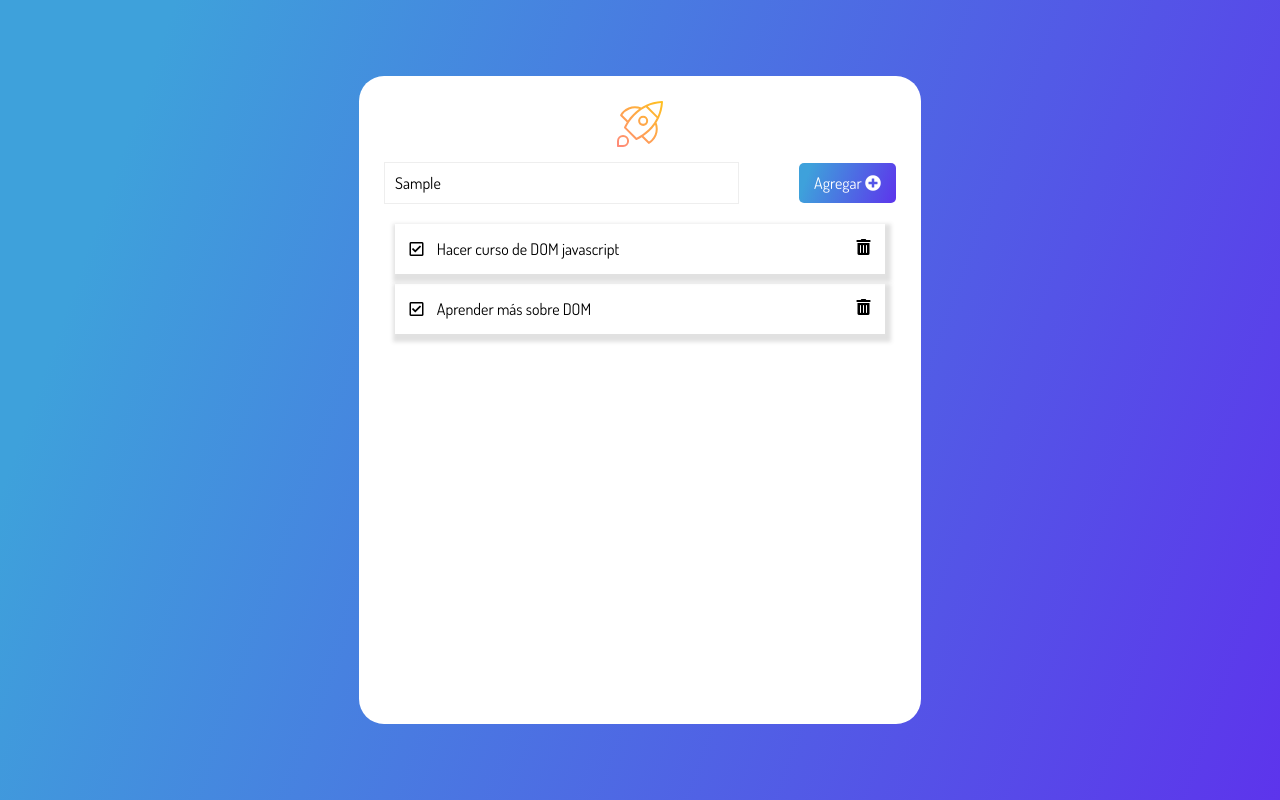
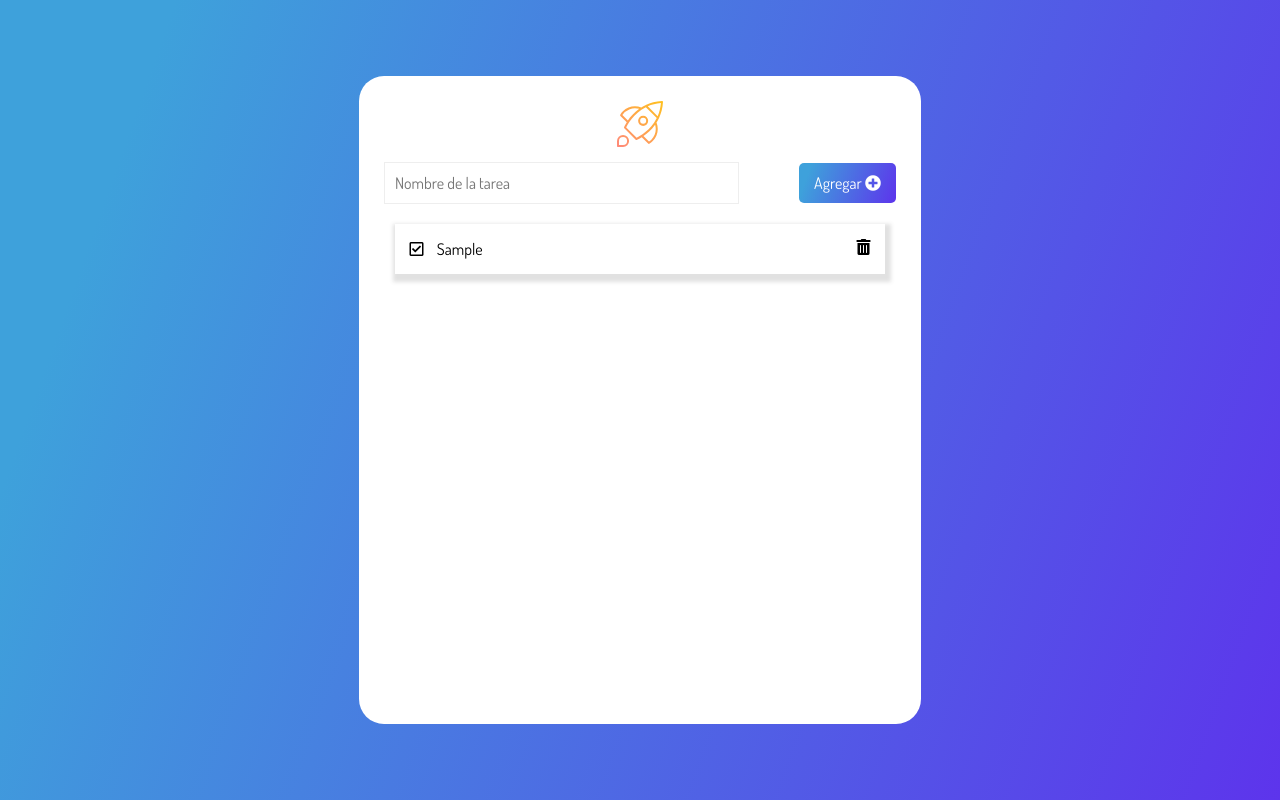
Before and after one commit to kleacor25/arquitectura-dom, a plain HTML site: page index.html in a window 1280 px wide. Both pictures are taken after typing "Sample" into the empty fields and a click on the button "Agregar". Drawn offline with Linux system fonts and the light colour scheme.

Commit message:
clase 03 completada

```diff
--- a/index.html
+++ b/index.html
@@ -40,21 +40,8 @@
           </form>
         </div>
 
-        <ul class="cardsList">
-          <li class="card">
-            <div>
-              <i class="far fa-check-square icon"></i>
-              <span class="task">Hacer curso de DOM javascript</span>
-            </div>
-            <i class="fas fa-trash-alt trashIcon icon"></i>
-          </li>
-          <li class="card">
-            <div>
-              <i class="far fa-check-square icon"></i>
-              <span class="task">Aprender más sobre DOM</span>
-            </div>
-            <i class="fas fa-trash-alt trashIcon icon"></i>
-          </li>
+        <ul class="cardsList" data-list>
+
         </ul>
       </div>
     </main>
--- a/script.js
+++ b/script.js
@@ -5,7 +5,31 @@ const btn = document.querySelector("[data-form-btn]");
 // funciones anonimas
 const createTask = (evento)=>{
       evento.preventDefault();
-     const input = document.querySelector('[data-form-input]');   console.log(input.value);
+     const input = document.querySelector('[data-form-input]');
+      const value =  input.value;
+      input.value ="";
+
+      //creando elemento li para agregar las tareas
+     const task = document.createElement("li");
+
+     //agregando la clase de forma dinamica para conservar el estilo
+     task.classList.add('card');
+
+     //objeto padre
+     const list = document.querySelector("[data-list]");
+
+     const content = ` <div>
+     <i class="far fa-check-square icon"></i>
+     <span class="task">${value}</span>
+   </div>
+   <i class="fas fa-trash-alt trashIcon icon"></i>`; //usando templeate strings para actualizar la cardlist pos0
+
+   //agregando elemento
+   task.innerHTML = content; //asignamos el cod. html
+
+   //agregando elemento hijo
+   list.appendChild(task);
+     console.log(content);
 }
 console.log(btn);
 
```
